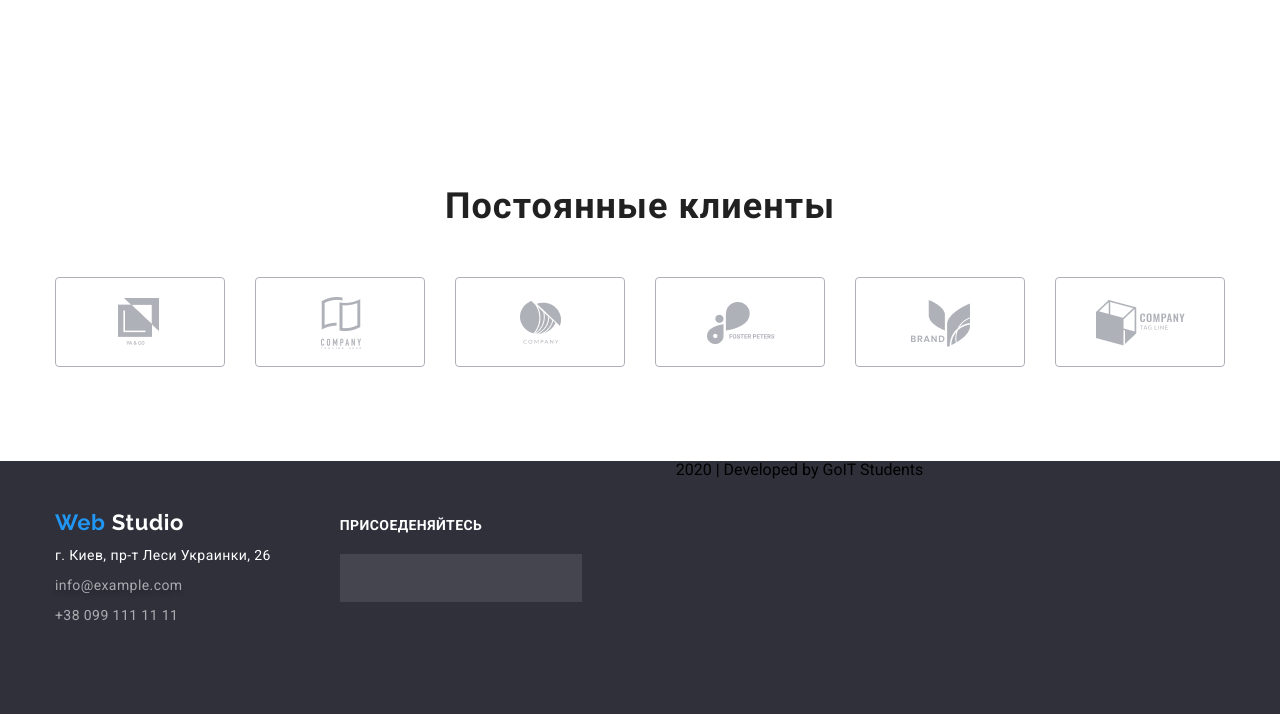
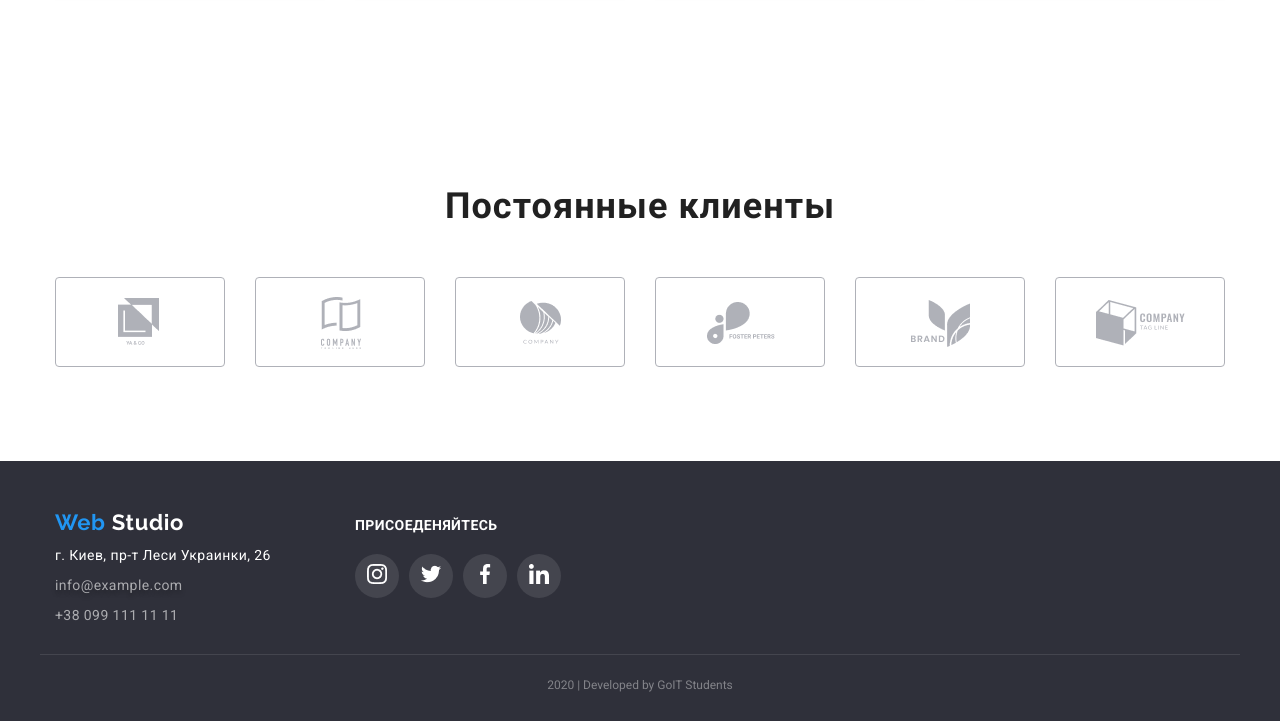
Before and after one commit to Elenelle/goit-markup-hw-03, a plain HTML site: page index.html in a window 1280 px wide. Shown: the part 2289-3010 px from the top of the page. Drawn offline with Linux system fonts and the light colour scheme.

Commit message:
доделала index.html

```diff
--- a/css/styles.css
+++ b/css/styles.css
@@ -329,18 +329,18 @@ p {
   padding: 5px 35px 5px 35px;
 }
 /*Footer*/
-footer {
+.footer-content {
   background-color: #2f303a;
-  height: 253px;
 }
 .footer {
   display: flex;
-  list-style: none;
+  align-items: baseline;
 }
 .adress-section {
+  width: 231px;
   margin-top: 48px;
   margin-right: 69px;
-  margin-bottom: 88px;
+  margin-bottom: 28px;
 }
 .logo-footer {
   font-family: Raleway;
@@ -397,7 +397,8 @@ footer {
 .join-section {
   margin-top: 56px;
   margin-right: 94px;
-  margin-bottom: 116px;
+  margin-bottom: 56px;
+  width: 206px;
 }
 .join-title {
   font-family: Roboto;
@@ -413,13 +414,28 @@ footer {
 .join {
   display: flex;
 }
-.join-item {
-  padding: 12px;
-  background-color: var(--white-color);
-  opacity: 10%;
+.button {
+  background-color: rgba(255, 255, 255, 0.1);
+  border: 0px solid rgba(255, 255, 255, 0.1);
+  width: 44px; /* Ширина кнопки */
+  height: 44px; /* Высота */
+  border-radius: 30px;
 }
 .join-item:not(:last-child) {
-  padding-right: 34px;
+  padding-right: 10px;
+}
+.site-development {
+  border-top: 1px solid rgba(255, 255, 255, 0.1);
+  padding-top: 18px;
+  padding-bottom: 24px;
+}
+.developed {
+  font-weight: normal;
+  font-size: 12px;
+  line-height: 24px;
+  text-align: center;
+  margin: 0px;
+  color: rgba(255, 255, 255, 0.4);
 }
 /*Портфолио*/
 
--- a/index.html
+++ b/index.html
@@ -308,12 +308,12 @@
       </section>
     </main>
     <!-- Футер-->
-    <footer>
+    <footer class="footer-content">
       <section class="footer section">
         <section class="adress-section">
           <ul class="logo-footer list">
             <li>
-              <p>
+              <p lang="en">
                 <span class="logo-web">Web</span>
                 <span class="logo-studio-footer">Studio</span>
               </p>
@@ -337,41 +337,49 @@
             </ul>
           </address>
         </section>
+
         <section class="join-section">
           <h3 class="join-title">
             ПРИСОЕДЕНЯЙТЕСЬ
           </h3>
           <ul class="join list">
             <li class="join-item">
-              <a href="">
+              <button class="button">
                 <img
-                  src="./images/instagram_w.png"
+                  src="./images/inst.png"
                   alt="Instagram"
                   class="social-net"
                 />
-              </a>
+              </button>
             </li>
             <li class="join-item">
-              <a href="">
-                <img src="./images/twitter_w.png" alt="Twitter" />
-              </a>
+              <button class="button">
+                <img src="./images/tw.png" alt="Twitter" class="social-net" />
+              </button>
             </li>
             <li class="join-item">
-              <a href="">
-                <img src="./images/facebook_w.png" alt="Facebook" />
-              </a>
+              <button class="button">
+                <img
+                  src="./images/faceb.png"
+                  alt="Facebook"
+                  class="social-net"
+                />
+              </button>
             </li>
             <li class="join-item">
-              <a href="">
-                <img src="./images/linkedin_w.png" alt="Linkedin" />
-              </a>
+              <button class="button">
+                <img
+                  src="./images/linked.png"
+                  alt="Linkedin"
+                  class="social-net"
+                />
+              </button>
             </li>
           </ul>
         </section>
-
-        <section>
-          <p>2020 | Developed by GoIT Students</p>
-        </section>
+      </section>
+      <section class="site-development section">
+        <p class="developed" lang="en">2020 | Developed by GoIT Students</p>
       </section>
     </footer>
   </body>
```
Also changed, not shown: images/faceb.png (added), images/inst.png (added), images/linked.png (added), images/tw.png (added).
